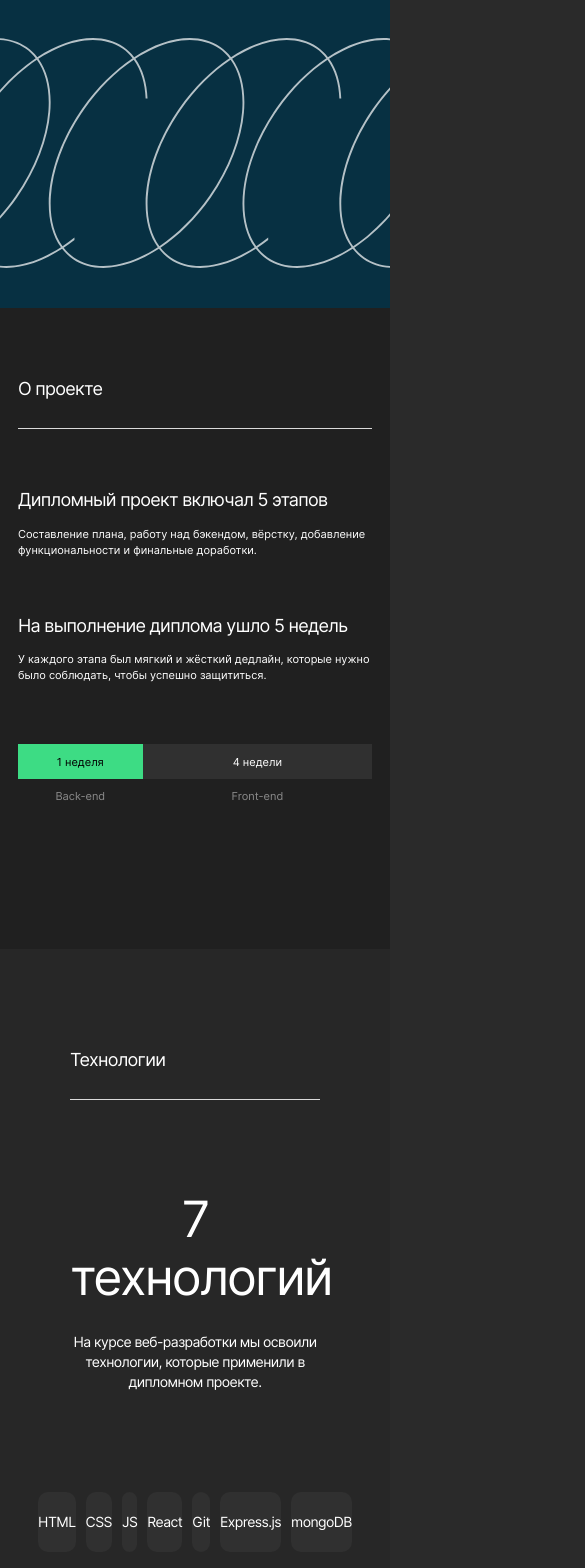
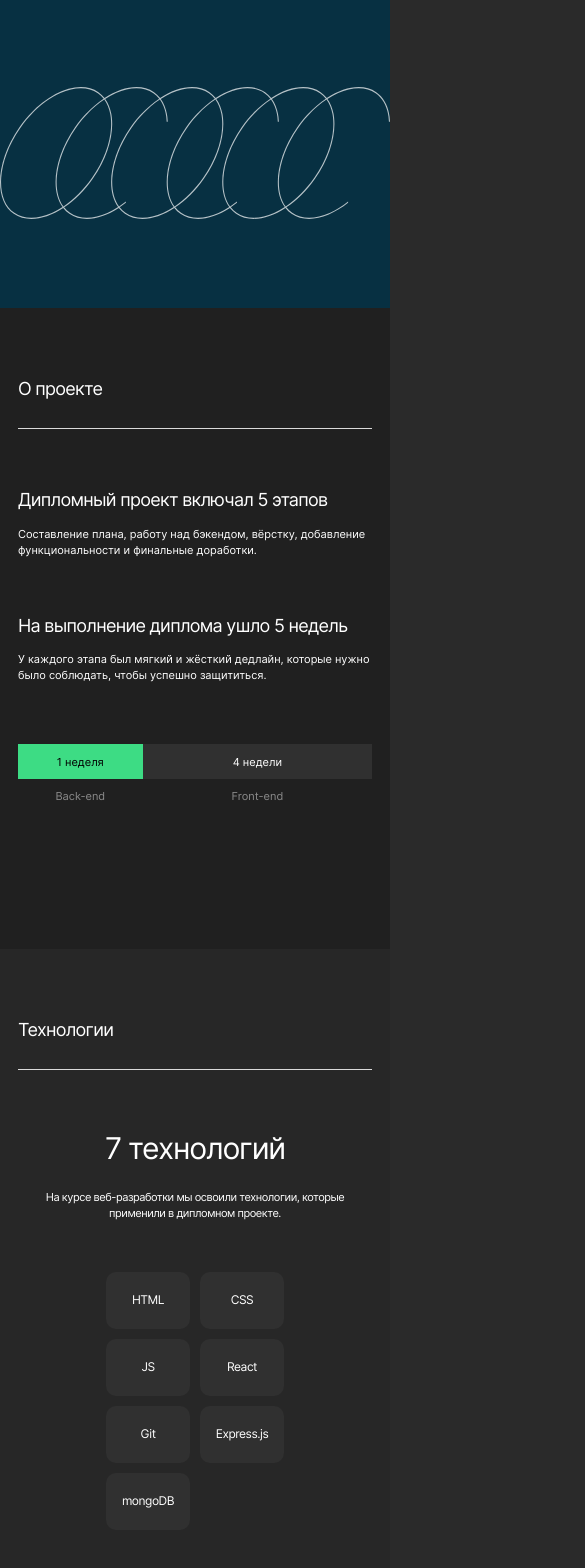
Before and after one commit to ilya-120/movies-explorer-frontend, a React (Create React App) app: page / in a window 390 px wide. Shown: the part 396-1964 px from the top of the page, 585 px wide, since content can reach past the window. Built offline with nearby package versions, Linux system fonts and the light colour scheme.

Commit message:
"feat:  добавил адаптив этап 3 фронтенд"

```diff
--- a/src/components/AboutMe/AboutMe.css
+++ b/src/components/AboutMe/AboutMe.css
@@ -67,3 +67,74 @@
   border-radius: 10px;
   object-fit: cover;
 }
+
+@media screen and (max-width: 1023px) {
+  .about-me {
+    min-height: 569px;
+    padding: 90px 50px;
+  }
+
+  .about-me__name {
+    margin-bottom: 16px;
+    font-size: 40px;
+    line-height: 1;
+  }
+
+  .about-me__job {
+    margin-bottom: 20px;
+    font-size: 12px;
+    line-height: 1.5;
+  }
+
+  .about-me__bio {
+    margin-bottom: 87px;
+    font-size: 12px;
+    line-height: 1.5;
+  }
+
+  .about-me__photo {
+    width: 255px;
+    height: 307px;
+  }
+}
+
+@media screen and (max-width: 767px) {
+  .about-me {
+    min-height: 778px;
+    padding: 70px 14px;
+  }
+
+  .about-me__content {
+    flex-direction: column;
+  }
+
+  .about-me__info {
+    min-height: 257px;
+    width: 100%;
+    order: 2;
+  }
+
+  .about-me__name {
+    font-size: 30px;
+    line-height: 1.21;
+    margin-bottom: 20px;
+  }
+
+  .about-me__job {
+    font-size: 11px;
+    line-height: 1.45;
+  }
+
+  .about-me__bio {
+    margin-bottom: 40px;
+    font-size: 11px;
+    line-height: 1.45;
+  }
+
+  .about-me__photo {
+    width: 292px;
+    height: 352px;
+    display: flex;
+    margin: 0 auto 40px;
+  }
+}
--- a/src/components/Footer/Footer.css
+++ b/src/components/Footer/Footer.css
@@ -34,3 +34,43 @@
 .footer__link:hover {
   opacity: 0.8;
 }
+
+@media screen and (max-width: 1023px) {
+  .footer {
+    padding: 59px 30px 20px;
+  }
+}
+
+@media screen and (max-width: 767px) {
+  .footer {
+    padding: 59px 10px 10px;
+  }
+
+  .footer__title {
+    font-size: 12px;
+    line-height: 1.21;
+    padding-bottom: 21px;
+    margin-bottom: 30px;
+  }
+
+  .footer__info {
+    flex-direction: column;
+    align-items: center;
+  }
+
+  .footer__copyright {
+    order: 2;
+    color: #8B8B8B;
+    font-size: 12px;
+    line-height: 1.21;
+  }
+
+  .footer__links {
+    font-size: 12px;
+    line-height: 1.21;
+    flex-direction: column;
+    text-align: center;
+    gap: 12px;
+    margin-bottom: 30px;
+  }
+}
--- a/src/components/Portfolio/Portfolio.css
+++ b/src/components/Portfolio/Portfolio.css
@@ -15,7 +15,6 @@
 .portfolio__projects {
   margin: 0;
   padding: 30px 0 0;
-
 }
 
 .portfolio__link-item {
@@ -57,3 +56,56 @@
 .portfolio__text-link {
   margin: 0;
 }
+
+@media screen and (max-width: 1023px) {
+  .portfolio {
+    padding: 0 50px 80px;
+  }
+
+  .portfolio__link-item {
+    padding: 21px 0 9px;
+  }
+
+  .portfolio__link-item:last-of-type {
+    padding: 20px 0 0;
+  }
+
+  .portfolio__link {
+    font-size: 28px;
+    line-height: 1.78;
+  }
+
+  .portfolio__arrow-link {
+    font-size: 28px;
+    line-height: 2.14;
+  }
+}
+
+@media screen and (max-width: 767px) {
+  .portfolio {
+    padding: 0 14px 70px;
+  }
+
+  .portfolio__projects {
+    padding: 20px 0 0;
+  }
+
+  .portfolio__title {
+    font-size: 14px;
+    line-height: 1.42;
+  }
+
+  .portfolio__link-item {
+    padding: 20px 0 19px;
+  }
+
+  .portfolio__link {
+    font-size: 18px;
+    line-height: 1.56;
+  }
+
+  .portfolio__arrow-link {
+    font-size: 18px;
+    line-height: 1.56;
+  }
+}
--- a/src/components/Promo/Promo.css
+++ b/src/components/Promo/Promo.css
@@ -70,4 +70,12 @@
     font-size: 31px;
     line-height: 1.26;
   }
+
+  .promo__logo {
+    position: unset;
+    width: 680px;
+    height: 230px;
+    display: block;
+    max-width: 100vw;
+  }
 }
--- a/src/components/Techs/Techs.css
+++ b/src/components/Techs/Techs.css
@@ -49,3 +49,57 @@
   text-align: center;
   letter-spacing: -0.04em;
 }
+
+@media screen and (max-width: 1023px) {
+  .techs {
+    padding: 90px 50px;
+    min-height: 567px;
+  }
+
+  .techs__description-title {
+    padding: 80px 0 22px;
+  }
+
+  .techs__description-subtitle {
+    font-size: 12px;
+    line-height: 1.5;
+  }
+
+  .techs__list {
+    padding: 83px 0 0;
+  }
+
+  .techs__item {
+    width: 84px;
+    min-height: 57px;
+    font-size: 12px;
+    line-height: 1.21;
+  }
+}
+
+@media screen and (max-width: 767px) {
+  .techs {
+    padding: 70px 18px;
+    min-height: 651px;
+  }
+
+  .techs__description-title {
+    font-size: 30px;
+    line-height: 1.21;
+    padding: 60px 0 24px;
+  }
+  .techs__description-subtitle {
+    font-size: 11px;
+    line-height: 1.45;
+  }
+
+  .techs__list {
+    margin: 0;
+    padding: 50px 0 0;
+    display: grid;
+    grid-template-columns: repeat(2, 84px);
+    flex-direction: column;
+    justify-content: center;
+    gap: 10px;
+  }
+}
```
Also changed, not shown: src/index.css (line endings or trailing spaces).
